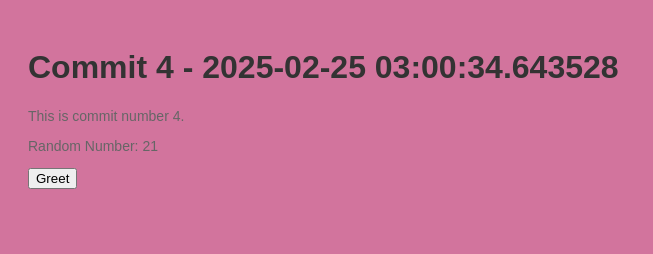
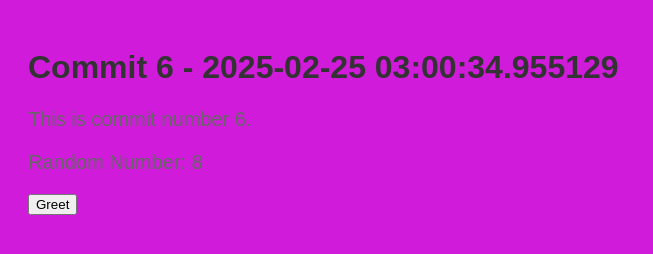
Before and after one commit to legbald0d/myrep-repo-20250225030031, a plain HTML site: page index.html in a window 1280 px wide. Shown: the whole page, without its empty margins (0-653 px from the left). Drawn offline with Linux system fonts and the light colour scheme.

Commit message:
📝 Commit 6 with HTML, CSS, and JS

```diff
--- a/index.html
+++ b/index.html
@@ -2,13 +2,13 @@
     <!DOCTYPE html>
     <html>
     <head>
-        <title>Commit 4 - 2025-02-25 03:00:34.643528</title>
+        <title>Commit 6 - 2025-02-25 03:00:34.955129</title>
         <link rel="stylesheet" href="style.css">
     </head>
     <body>
-        <h1>Commit 4 - 2025-02-25 03:00:34.643528</h1>
-        <p>This is commit number 4.</p>
-        <p>Random Number: 21</p>
+        <h1>Commit 6 - 2025-02-25 03:00:34.955129</h1>
+        <p>This is commit number 6.</p>
+        <p>Random Number: 8</p>
         <button onclick="greet()">Greet</button>
         <script src="script.js"></script>
     </body>
--- a/script.js
+++ b/script.js
@@ -2,4 +2,4 @@
     function greet() {
         alert('Hello from commit ' + commitNumber + '!');
     }
-    var commitNumber = 4;
+    var commitNumber = 6;
--- a/style.css
+++ b/style.css
@@ -1,7 +1,7 @@
 
     body {
         font-family: Arial, sans-serif;
-        background-color: #d2749d;
+        background-color: #d01bdb;
         padding: 20px;
     }
     h1 {
@@ -9,5 +9,5 @@
     }
     p {
         color: #666;
-        font-size: 14px;
+        font-size: 20px;
     }
```
